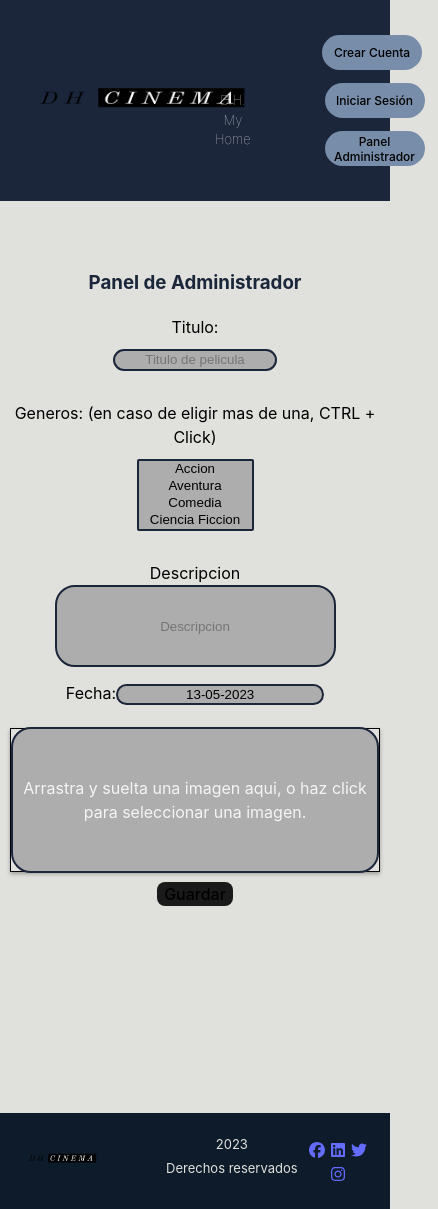
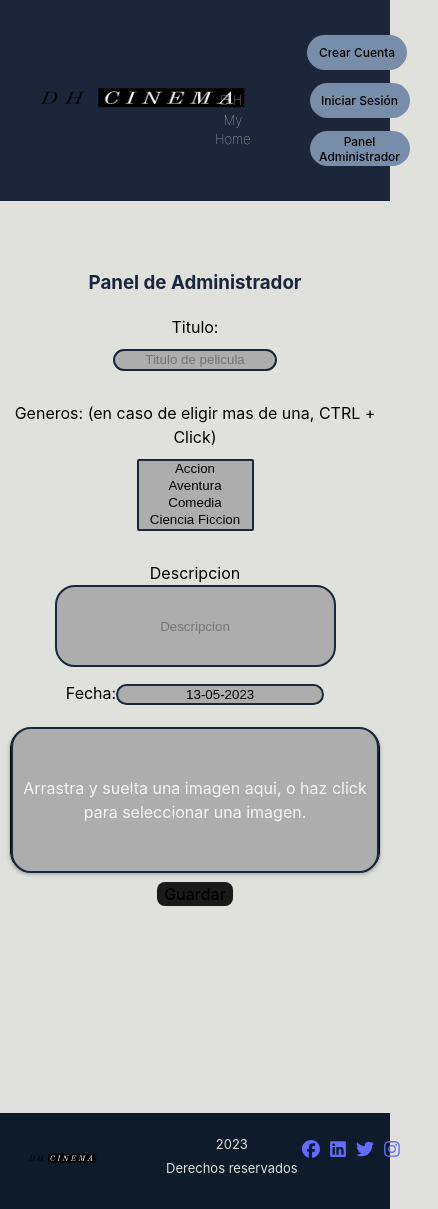
Before and after one commit to GustavoDago/DHCinema, a React (Vite) app in the folder cine-front/: page /admin/nueva-pelicula in a window 390 px wide. Shown: the whole page, 438 px wide, since content can reach past the window. Built offline with nearby package versions, Linux system fonts and the light colour scheme.

Commit message:
subo retoques de las queries

```diff
--- a/cine-front/src/index.css
+++ b/cine-front/src/index.css
@@ -184,6 +184,7 @@ footer{
 
 .derechosFooter ul{
   margin-top: 17px;
+  margin-left: 34.3vw;
 }
 
 .derechosFooter ul li{
@@ -201,11 +202,15 @@ footer{
 }
 
 .iconosFooter{
+  display: flex;
+  justify-content: space-around;
   padding-right: 10px;
   padding-top: 25px;
+  width: 20vw;
 }
 
-.iconosFooter img {
+
+.iconosFooter svg {
   width: 32px;
   height: 32px;
   margin-right: 3px;
@@ -550,6 +555,7 @@ font-size: medium;
   text-align: center;
   align-items: center;
   border: 1px solid black;
+  border-radius: 20px;
   margin:10px;
   box-shadow: 0 2px 4px rgba(0, 0, 0, 0.3);
 }
@@ -577,6 +583,7 @@ font-size: medium;
     flex-direction: column;
     justify-content: space-around;
     height: 145px;
+    padding: 0;
   }
   .headerUsuario button{
     font-size: 12px;
@@ -588,6 +595,13 @@ font-size: medium;
   }
   .iconosFooter a {
     margin-right: 6px;
+  }
+  .iconosFooter svg{
+    width: 18px;
+    height: 18px;
+  }
+  .derechosFooter ul{
+    margin-left: auto;
   }
 }
 
@@ -606,8 +620,8 @@ font-size: medium;
       margin-right: 15px;
       font-size: 3vw;
     }
-    footer ul {
-      margin-left: 15vw;
+    .derechosFooter ul {
+      margin-left: 10vw;
     }
     .derechosFooter img{
       width: 130px;
```
